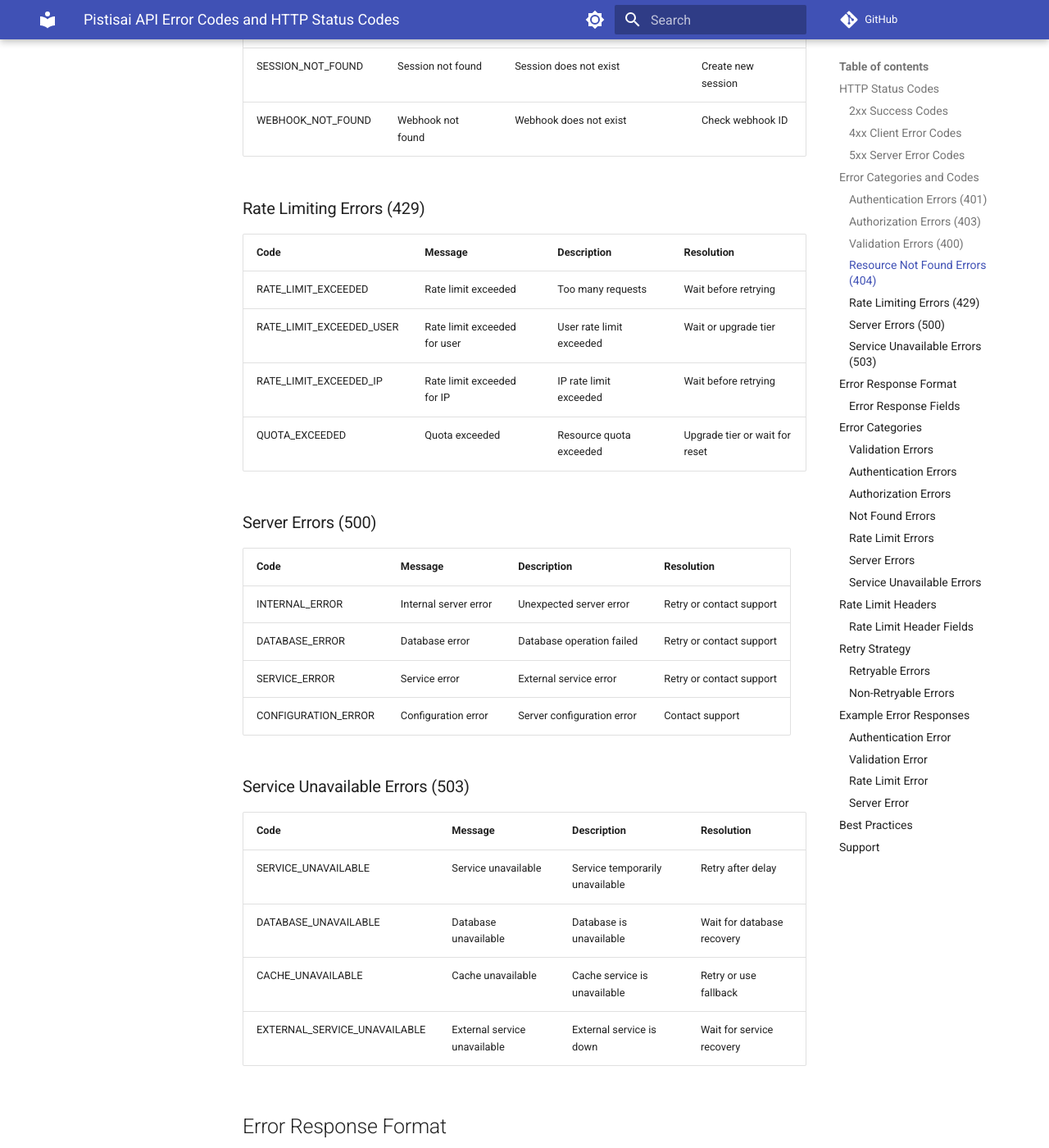
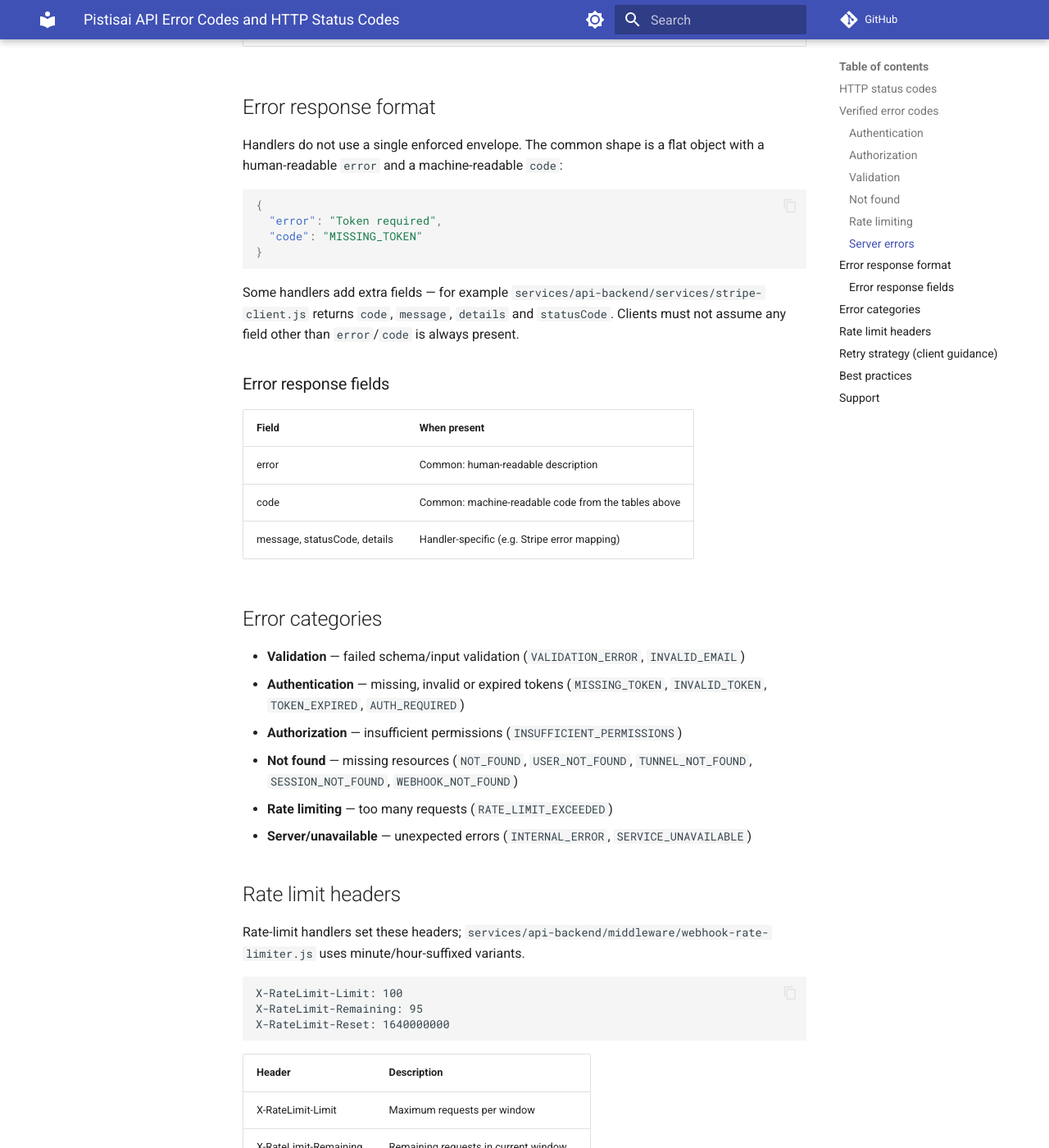
Before and after one commit to pistisAI/pistisai-app, an MkDocs documentation site: the page built from docs/api/policies/API_ERROR_CODES.md, in a window 1280 px wide and 1400 px high, scrolled down 3344 px. Shown: the whole window at 82% size. Built offline with MkDocs 1.6.1 and Material for MkDocs 9.7.7, drawn with Linux system fonts in a browser that asks for light colours; comment, search, counter and statistics services are not loaded; some of the changed text lies outside the part shown.

Commit message:
ai(pistisai-dev): docs: decide 2 unverified audit files (#816, #812) (#994)
Record and implement the #816 decisions for the two files the docs audit could not verify:
- API_ERROR_CODES.md: narrowed the catalog to 16 codes verified as emitted in source (39 previously listed; 23 had no source match), each with a source citation; corrected the false nested 'standard format' claim to the flat {error, code} shape actually used by handlers.
- ARGOCD_PROXMOX_MANAGEMENT_VM.md: archived by #949; recorded an explicit decision note (no ArgoCD manifests/cluster config exist in the repo, so the sizing runbook is planned/external guidance) linked to #812/#816.
Verification: re-scanned documented codes against source (16/16 found, 0 unverified); docs:links:all shows 4 pre-existing broken links, none in the changed files.

````diff
--- a/docs/api/policies/API_ERROR_CODES.md
+++ b/docs/api/policies/API_ERROR_CODES.md
@@ -1,196 +1,108 @@
 # Pistisai API Error Codes and HTTP Status Codes
 
-This document provides a comprehensive reference for all error codes and HTTP status codes used in the Pistisai API Backend.
+> **Audit decision (#816, part of #812 — docs audit; recorded 2026-11-24):** keep this page but **narrow the catalog to codes verified against source**, rather than regenerating a "complete" list. Of the 39 named codes previously documented, 16 were found as emitted `code` values in `services/**`, `backend/**` and `lib/**` and are retained below with a source citation; 23 had no source match and were removed. Source emits roughly 305 distinct `code` literals across individual handlers (for example `ADMIN_RATE_LIMIT_EXCEEDED`, `PROXY_001`, `TEMPLATE_SAVE_FAILED`), so a hand-maintained catalog cannot be exhaustive — treat source as authoritative for endpoint-specific codes.
 
-## HTTP Status Codes
+This page lists the codes used by the API backend's shared authentication, authorization, validation, rate-limit and common route handlers. Each row cites where the code is emitted.
 
-### 2xx Success Codes
+## HTTP status codes
 
-| Code | Name | Description |
-|------|------|-------------|
+Statuses actually set by handlers:
+
+| Code | Name | When used |
+|------|------|-----------|
 | 200 | OK | Request succeeded |
 | 201 | Created | Resource created successfully |
-| 204 | No Content | Request succeeded with no content to return |
+| 400 | Bad Request | Invalid token payload, invalid email, failed schema validation |
+| 401 | Unauthorized | Missing/invalid/expired bearer token, authentication required |
+| 403 | Forbidden | Insufficient permissions; HTTPS required on auth endpoints |
+| 404 | Not Found | Missing resource, user, tunnel, session or webhook |
+| 429 | Too Many Requests | Rate limit exceeded (e.g. bridge polling, Stripe rate-limit mapping) |
+| 500 | Internal Server Error | Unexpected server error |
+| 503 | Service Unavailable | Dependencies or local services unavailable |
 
-### 4xx Client Error Codes
+## Verified error codes
 
-| Code | Name | Description |
-|------|------|-------------|
-| 400 | Bad Request | Invalid request format or missing required parameters |
-| 401 | Unauthorized | Authentication required or invalid credentials |
-| 403 | Forbidden | Authenticated but insufficient permissions |
-| 404 | Not Found | Requested resource not found |
-| 429 | Too Many Requests | Rate limit exceeded |
+### Authentication
 
-### 5xx Server Error Codes
+| Code | Status | Meaning | Source |
+|------|--------|---------|--------|
+| MISSING_TOKEN | 400 | No bearer token supplied to the token-expiry check | `services/api-backend/routes/auth.js` |
+| INVALID_TOKEN | 401 | Token could not be decoded / is invalid | `services/api-backend/routes/auth.js`, `middleware/admin-auth.js` |
+| TOKEN_EXPIRED | 401 | JWT `exp` is in the past | `services/api-backend/middleware/auth.js` |
+| AUTH_REQUIRED | 401 | Endpoint requires authentication | `services/api-backend/middleware/composite-auth.js`, `rbac.js`, `tier-check.js` |
+| HTTPS_REQUIRED | 403 | Auth endpoint requires HTTPS | `services/api-backend/routes/auth.js` |
 
-| Code | Name | Description |
-|------|------|-------------|
-| 500 | Internal Server Error | Unexpected server error |
-| 503 | Service Unavailable | Service temporarily unavailable or dependencies down |
+### Authorization
 
-## Error Categories and Codes
+| Code | Status | Meaning | Source |
+|------|--------|---------|--------|
+| INSUFFICIENT_PERMISSIONS | 403 | Authenticated user lacks the required permission | `services/api-backend/middleware/admin-auth.js`, `rbac.js` |
 
-### Authentication Errors (401)
+### Validation
 
-| Code | Message | Description | Resolution |
-|------|---------|-------------|-----------|
-| MISSING_TOKEN | Token required | No authentication token provided | Provide valid JWT token in Authorization header |
-| INVALID_TOKEN | Invalid token format | Token format is invalid | Ensure token is properly formatted |
-| INVALID_TOKEN_FORMAT | Invalid token format | Token cannot be decoded | Provide valid JWT token |
-| TOKEN_EXPIRED | Token expired | JWT token has expired | Refresh token using /auth/token/refresh |
-| TOKEN_REFRESH_FAILED | Token refresh failed | Unable to refresh token | Check refresh token validity |
-| TOKEN_REFRESH_ERROR | Token refresh failed | Error during token refresh | Retry or re-authenticate |
-| INVALID_REFRESH_TOKEN | Invalid refresh token format | Refresh token format is invalid | Provide valid refresh token |
-| MISSING_REFRESH_TOKEN | Refresh token required | No refresh token provided | Provide refresh token in request body or cookie |
-| AUTH_REQUIRED | Authentication required | Endpoint requires authentication | Authenticate with valid JWT token |
-| HTTPS_REQUIRED | HTTPS required | Authentication endpoints require HTTPS | Use HTTPS in production |
+| Code | Status | Meaning | Source |
+|------|--------|---------|--------|
+| VALIDATION_ERROR | 400 | Shared schema/input validation failed | `services/api-backend/middleware/schema-validation.js`, `utils/input-validation.js` |
+| INVALID_EMAIL | 400 | Invalid email address | `services/api-backend/routes/admin/email.js` |
 
-### Authorization Errors (403)
+### Not found
 
-| Code | Message | Description | Resolution |
-|------|---------|-------------|-----------|
-| INSUFFICIENT_PERMISSIONS | Insufficient permissions | User lacks required permissions | Request admin to grant permissions |
-| ADMIN_REQUIRED | Admin access required | Endpoint requires admin role | Use admin account |
-| TIER_FEATURE_UNAVAILABLE | Feature not available for tier | Feature not available in user's tier | Upgrade to higher tier |
-| RATE_LIMIT_EXEMPTION_DENIED | Rate limit exemption denied | User not eligible for exemption | Contact support |
+| Code | Status | Meaning | Source |
+|------|--------|---------|--------|
+| NOT_FOUND | 404 | Generic resource not found | `services/api-backend/routes/api-keys.js`, `proxy-config.js`, `proxy-health.js` |
+| USER_NOT_FOUND | 404 (403 in admin auth) | User does not exist | `services/api-backend/routes/admin/users.js`, `middleware/admin-auth.js` |
+| TUNNEL_NOT_FOUND | 404 | Tunnel does not exist | `services/api-backend/routes/tunnel-health.js`, `tunnels.js` |
+| SESSION_NOT_FOUND | 404 | Session does not exist | `services/api-backend/routes/auth.js` |
+| WEBHOOK_NOT_FOUND | 404 | Webhook does not exist | `services/api-backend/routes/proxy-webhooks.js`, `tunnel-webhooks.js` |
 
-### Validation Errors (400)
+### Rate limiting
 
-| Code | Message | Description | Resolution |
-|------|---------|-------------|-----------|
-| MISSING_PARAMETER | Missing required parameter | Required parameter not provided | Include all required parameters |
-| INVALID_PARAMETER | Invalid parameter value | Parameter value is invalid | Provide valid parameter value |
-| INVALID_EMAIL | Invalid email format | Email format is invalid | Provide valid email address |
-| INVALID_URL | Invalid URL format | URL format is invalid | Provide valid URL |
-| INVALID_JSON | Invalid JSON format | Request body is not valid JSON | Provide valid JSON |
-| VALIDATION_ERROR | Validation failed | Input validation failed | Check error details for specific issues |
-| MISSING_SESSION_ID | Session ID required | Session ID not provided | Provide valid session ID |
-| INVALID_TUNNEL_CONFIG | Invalid tunnel configuration | Tunnel configuration is invalid | Check configuration parameters |
+| Code | Status | Meaning | Source |
+|------|--------|---------|--------|
+| RATE_LIMIT_EXCEEDED | 429 | Bridge polling limit exceeded / Stripe rate-limit mapped to 429 | `services/api-backend/routes/bridge-polling-routes.js`, `services/stripe-client.js` |
 
-### Resource Not Found Errors (404)
+Other rate-limit handlers emit their own codes, for example `ADMIN_RATE_LIMIT_EXCEEDED`, `API_KEY_RATE_LIMIT_EXCEEDED` and `WEBHOOK_RATE_LIMIT_EXCEEDED`; see the corresponding middleware for details.
 
-| Code | Message | Description | Resolution |
-|------|---------|-------------|-----------|
-| NOT_FOUND | Resource not found | Requested resource does not exist | Verify resource ID |
-| USER_NOT_FOUND | User not found | User does not exist | Check user ID |
-| TUNNEL_NOT_FOUND | Tunnel not found | Tunnel does not exist | Check tunnel ID |
-| SESSION_NOT_FOUND | Session not found | Session does not exist | Create new session |
-| WEBHOOK_NOT_FOUND | Webhook not found | Webhook does not exist | Check webhook ID |
+### Server errors
 
-### Rate Limiting Errors (429)
+| Code | Status | Meaning | Source |
+|------|--------|---------|--------|
+| INTERNAL_ERROR | 500 | Unexpected server error | `services/api-backend/routes/proxy-webhooks.js`, `sandbox.js`, `tunnel-health.js` |
+| SERVICE_UNAVAILABLE | 503 | Dependency or service unavailable | `services/api-backend/routes/cloud-connector.js`, `proxy-config.js`, `proxy-diagnostics.js` |
 
-| Code | Message | Description | Resolution |
-|------|---------|-------------|-----------|
-| RATE_LIMIT_EXCEEDED | Rate limit exceeded | Too many requests | Wait before retrying |
-| RATE_LIMIT_EXCEEDED_USER | Rate limit exceeded for user | User rate limit exceeded | Wait or upgrade tier |
-| RATE_LIMIT_EXCEEDED_IP | Rate limit exceeded for IP | IP rate limit exceeded | Wait before retrying |
-| QUOTA_EXCEEDED | Quota exceeded | Resource quota exceeded | Upgrade tier or wait for reset |
+## Error response format
 
-### Server Errors (500)
-
-| Code | Message | Description | Resolution |
-|------|---------|-------------|-----------|
-| INTERNAL_ERROR | Internal server error | Unexpected server error | Retry or contact support |
-| DATABASE_ERROR | Database error | Database operation failed | Retry or contact support |
-| SERVICE_ERROR | Service error | External service error | Retry or contact support |
-| CONFIGURATION_ERROR | Configuration error | Server configuration error | Contact support |
-
-### Service Unavailable Errors (503)
-
-| Code | Message | Description | Resolution |
-|------|---------|-------------|-----------|
-| SERVICE_UNAVAILABLE | Service unavailable | Service temporarily unavailable | Retry after delay |
-| DATABASE_UNAVAILABLE | Database unavailable | Database is unavailable | Wait for database recovery |
-| CACHE_UNAVAILABLE | Cache unavailable | Cache service is unavailable | Retry or use fallback |
-| EXTERNAL_SERVICE_UNAVAILABLE | External service unavailable | External service is down | Wait for service recovery |
-
-## Error Response Format
-
-All error responses follow this standard format:
+Handlers do not use a single enforced envelope. The common shape is a flat object with a human-readable `error` and a machine-readable `code`:
 
 ```json
 {
-  "error": {
-    "code": "ERROR_CODE",
-    "message": "Human-readable error message",
-    "category": "error_category",
-    "statusCode": 400,
-    "correlationId": "req-12345-abcde",
-    "suggestion": "Suggested action to resolve the error",
-    "details": {
-      "field": "Additional error details"
-    }
-  }
+  "error": "Token required",
+  "code": "MISSING_TOKEN"
 }
 ```
 
-### Error Response Fields
+Some handlers add extra fields — for example `services/api-backend/services/stripe-client.js` returns `code`, `message`, `details` and `statusCode`. Clients must not assume any field other than `error`/`code` is always present.
 
-| Field | Type | Description |
-|-------|------|-------------|
-| code | string | Machine-readable error code |
-| message | string | Human-readable error message |
-| category | string | Error category (validation, authentication, authorization, not_found, rate_limit, server, service_unavailable) |
-| statusCode | integer | HTTP status code |
-| correlationId | string | Request correlation ID for tracing |
-| suggestion | string | Suggested action to resolve the error |
-| details | object | Additional error details (optional) |
+### Error response fields
 
-## Error Categories
+| Field | When present |
+|-------|--------------|
+| error | Common: human-readable description |
+| code | Common: machine-readable code from the tables above |
+| message, statusCode, details | Handler-specific (e.g. Stripe error mapping) |
 
-### Validation Errors
+## Error categories
 
-- Invalid input format
-- Missing required parameters
-- Invalid parameter values
-- Constraint violations
+- **Validation** — failed schema/input validation (`VALIDATION_ERROR`, `INVALID_EMAIL`)
+- **Authentication** — missing, invalid or expired tokens (`MISSING_TOKEN`, `INVALID_TOKEN`, `TOKEN_EXPIRED`, `AUTH_REQUIRED`)
+- **Authorization** — insufficient permissions (`INSUFFICIENT_PERMISSIONS`)
+- **Not found** — missing resources (`NOT_FOUND`, `USER_NOT_FOUND`, `TUNNEL_NOT_FOUND`, `SESSION_NOT_FOUND`, `WEBHOOK_NOT_FOUND`)
+- **Rate limiting** — too many requests (`RATE_LIMIT_EXCEEDED`)
+- **Server/unavailable** — unexpected errors (`INTERNAL_ERROR`, `SERVICE_UNAVAILABLE`)
 
-### Authentication Errors
+## Rate limit headers
 
-- Missing or invalid tokens
-- Expired tokens
-- Invalid credentials
-- Token refresh failures
-
-### Authorization Errors
-
-- Insufficient permissions
-- Role-based access denied
-- Tier-based feature restrictions
-- Admin-only operations
-
-### Not Found Errors
-
-- Resource does not exist
-- User not found
-- Tunnel not found
-- Session not found
-
-### Rate Limit Errors
-
-- User rate limit exceeded
-- IP rate limit exceeded
-- Quota exceeded
-- Request queued
-
-### Server Errors
-
-- Unexpected exceptions
-- Database errors
-- External service errors
-- Configuration errors
-
-### Service Unavailable Errors
-
-- Service temporarily down
-- Database unavailable
-- Cache unavailable
-- External dependencies down
-
-## Rate Limit Headers
-
-All responses include rate limit information in headers:
+Rate-limit handlers set these headers; `services/api-backend/middleware/webhook-rate-limiter.js` uses minute/hour-suffixed variants.
 
 ```
 X-RateLimit-Limit: 100
@@ -198,112 +110,35 @@ X-RateLimit-Remaining: 95
 X-RateLimit-Reset: 1640000000
 ```
 
-### Rate Limit Header Fields
-
 | Header | Description |
 |--------|-------------|
 | X-RateLimit-Limit | Maximum requests per window |
 | X-RateLimit-Remaining | Remaining requests in current window |
-| X-RateLimit-Reset | Unix timestamp when limit resets |
+| X-RateLimit-Reset | Unix timestamp when the window resets |
 
-## Retry Strategy
+Sources: `services/api-backend/middleware/api-key-auth.js`, `cors-config.js`, `webhook-rate-limiter.js`.
 
-### Retryable Errors
+## Retry strategy (client guidance)
 
-The following errors should be retried with exponential backoff:
+Retryable with backoff:
 
-- 429 (Rate Limit Exceeded)
-- 503 (Service Unavailable)
-- 500 (Internal Server Error) - with caution
-- 504 (Gateway Timeout)
+- 429 (rate limited) — respect `Retry-After` when provided
+- 503 (service unavailable)
 
-### Non-Retryable Errors
+Non-retryable without a change to the request:
 
-The following errors should NOT be retried:
+- 400 (bad request)
+- 401 (unauthorized)
+- 403 (forbidden)
+- 404 (not found)
 
-- 400 (Bad Request)
-- 401 (Unauthorized)
-- 403 (Forbidden)
-- 404 (Not Found)
+## Best practices
 
-## Example Error Responses
-
-### Authentication Error
-
-```json
-{
-  "error": {
-    "code": "INVALID_TOKEN",
-    "message": "Invalid token format",
-    "category": "authentication",
-    "statusCode": 401,
-    "correlationId": "req-12345-abcde",
-    "suggestion": "Ensure token is properly formatted and not expired"
-  }
-}
-```
-
-### Validation Error
-
-```json
-{
-  "error": {
-    "code": "MISSING_PARAMETER",
-    "message": "Missing required parameter",
-    "category": "validation",
-    "statusCode": 400,
-    "correlationId": "req-12345-abcde",
-    "suggestion": "Include all required parameters in request",
-    "details": {
-      "missingFields": ["name", "email"]
-    }
-  }
-}
-```
-
-### Rate Limit Error
-
-```json
-{
-  "error": {
-    "code": "RATE_LIMIT_EXCEEDED",
-    "message": "Rate limit exceeded",
-    "category": "rate_limit",
-    "statusCode": 429,
-    "correlationId": "req-12345-abcde",
-    "suggestion": "Wait before retrying",
-    "details": {
-      "retryAfter": 60
-    }
-  }
-}
-```
-
-### Server Error
-
-```json
-{
-  "error": {
-    "code": "INTERNAL_ERROR",
-    "message": "Internal server error",
-    "category": "server",
-    "statusCode": 500,
-    "correlationId": "req-12345-abcde",
-    "suggestion": "Retry or contact support if problem persists"
-  }
-}
-```
-
-## Best Practices
-
-1. **Always include correlation IDs** in error logs for tracing
-2. **Use appropriate HTTP status codes** for error categorization
-3. **Provide actionable suggestions** in error messages
-4. **Include relevant details** for debugging
-5. **Implement exponential backoff** for retryable errors
-6. **Log all errors** with full context
-7. **Monitor error rates** for anomalies
-8. **Document custom error codes** in API documentation
+1. Include correlation IDs in server-side error logs for tracing
+2. Use appropriate HTTP status codes for error categorization
+3. Treat `code`, not the human-readable `error` text, as the stable identifier
+4. Add relevant details where the handler supplies them
+5. Apply exponential backoff to retryable responses
 
 ## Support
 
````
Also changed, not shown: docs/archive/historical-reports/deployment/ARGOCD_PROXMOX_MANAGEMENT_VM.md (+2 -0 lines).
